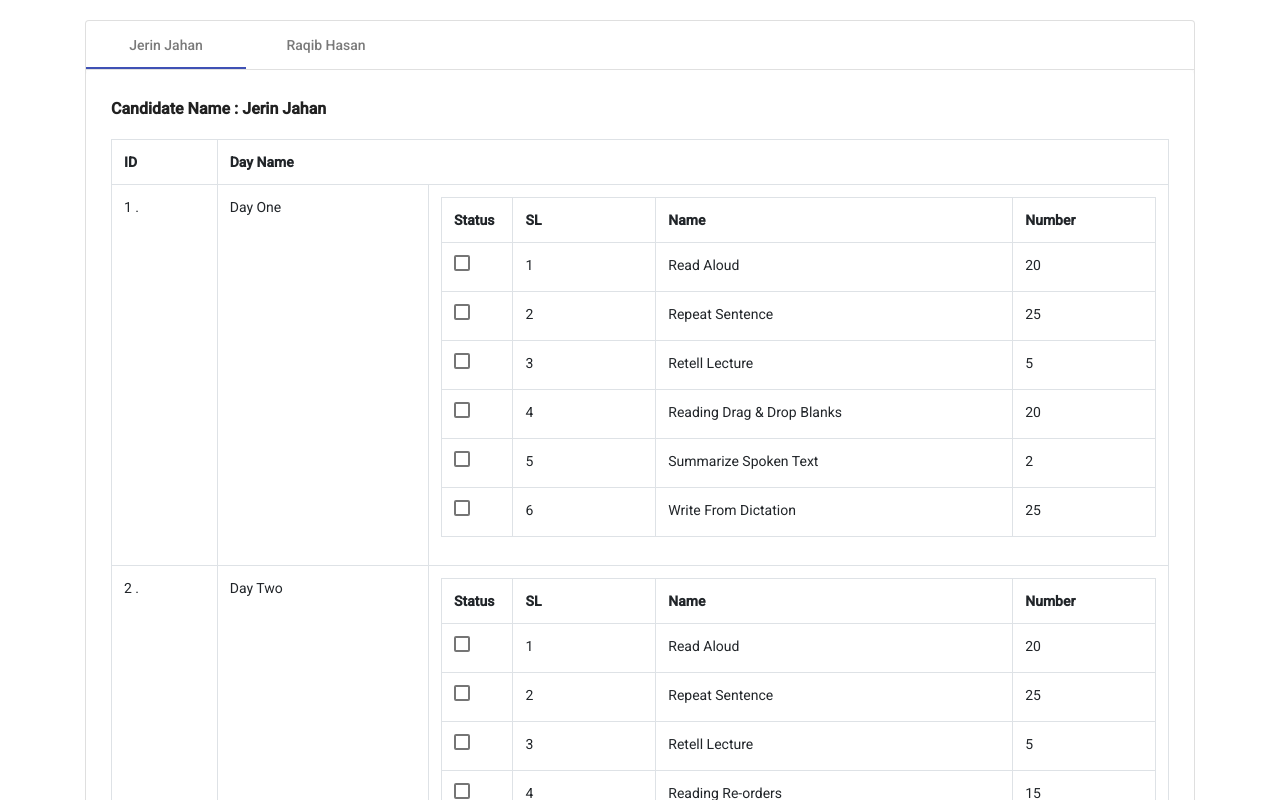
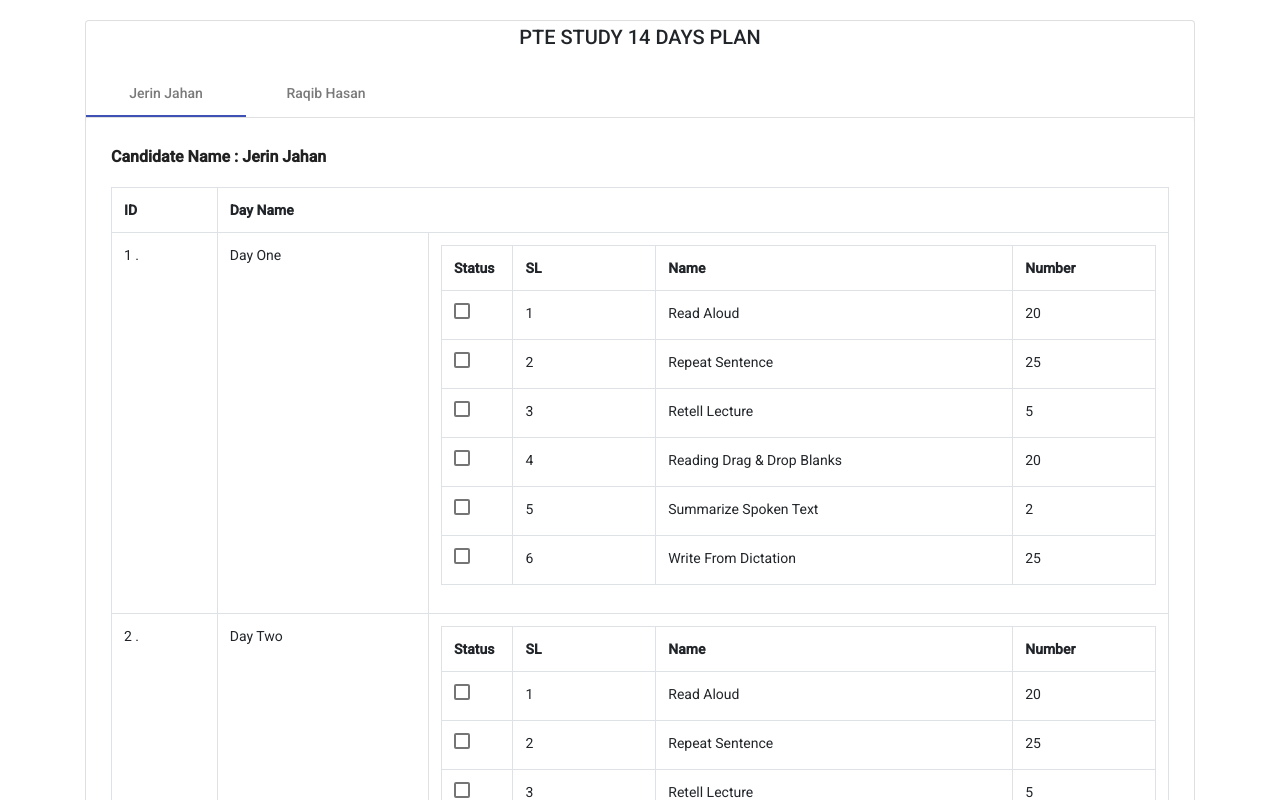
Before and after one commit to jerinjahan/pte-study-plan, an Angular app: page / in a window 1280 px wide. Shown: the top 800 px of the page. Built offline with nearby package versions, Linux system fonts and the light colour scheme.

Commit message:
Study Plan

```diff
--- a/src/app/routine/routine.component.html
+++ b/src/app/routine/routine.component.html
@@ -21,6 +21,7 @@
 
 
 <div class="card alternative">
+    <h2 style="text-align: center;">PTE STUDY 14 DAYS PLAN</h2>
 	<mat-tab-group class="form-wizard" [(selectedIndex)]="selectedIndex">
         <mat-tab>
 			<ng-template mat-tab-label>
--- a/src/index.html
+++ b/src/index.html
@@ -2,7 +2,7 @@
 <html lang="en">
 <head>
   <meta charset="utf-8">
-  <title>Assignment</title>
+  <title>PTE STUDY 14 DAYS PLAN</title>
   <base href="/">
   <meta name="viewport" content="width=device-width, initial-scale=1">
   <link rel="icon" type="image/x-icon" href="favicon.ico">
```
